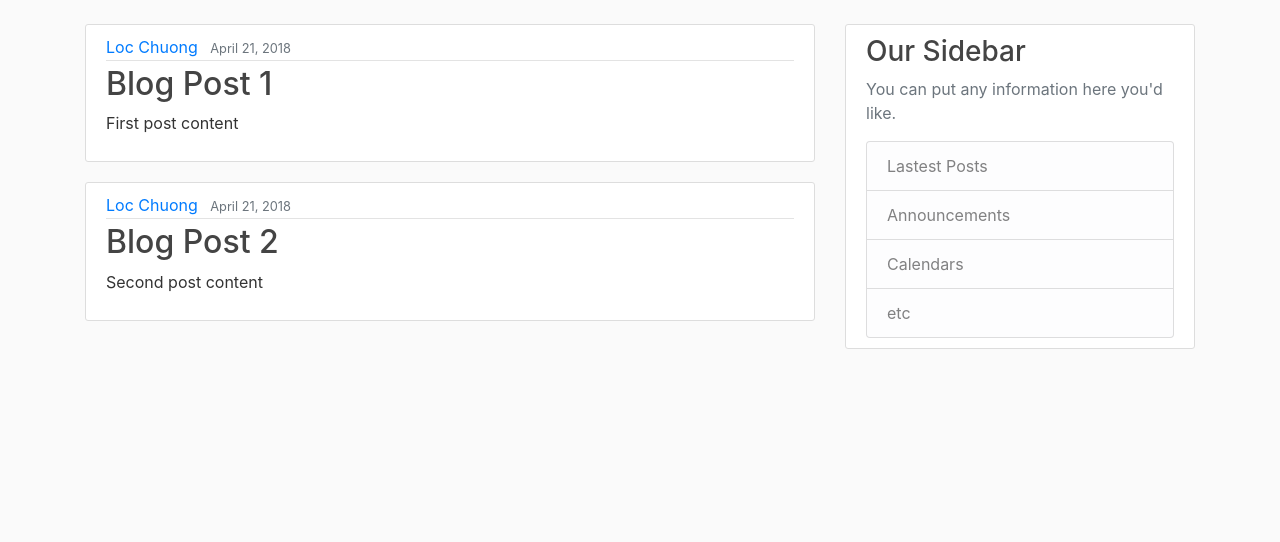
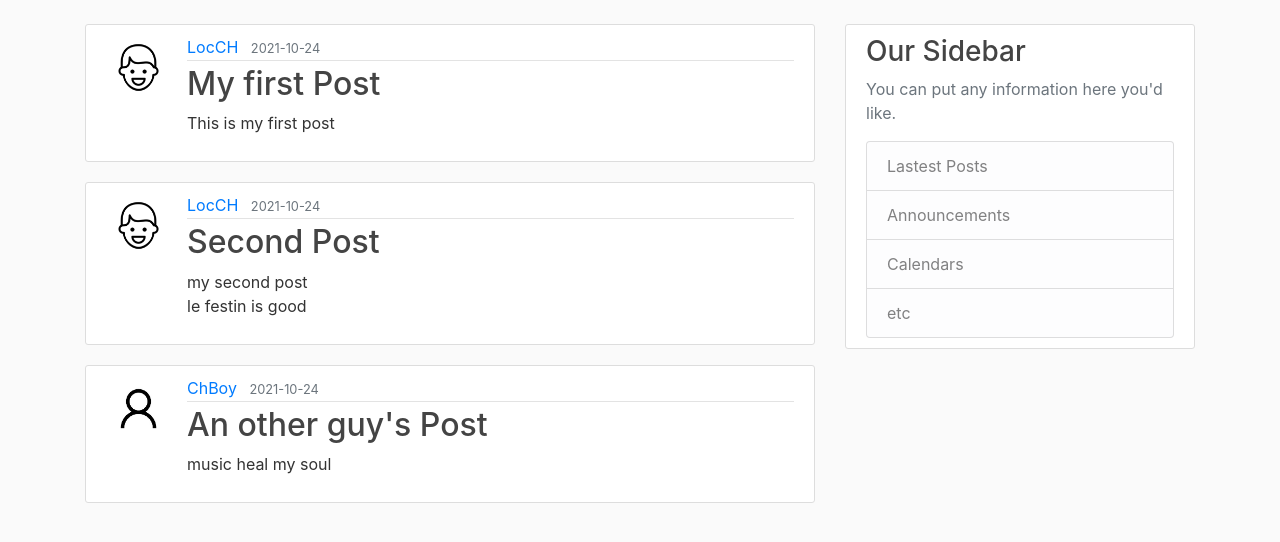
Before and after one commit to iteam1/flask_blog, a Flask app: page / in a window 1280 px wide. Shown: the part 56-598 px from the top of the page. Run offline with Flask 2, Linux system fonts and the light colour scheme; data comes from the database, SQL or seed files in the repository; both versions use the stored data as it was after the commit; some libraries are stand-ins or nearby versions.

Commit message:
CRUD post
LocChuong_CRUD Post

```diff
--- /dev/null
+++ b/flaskblog/docs/postsNew.yml
@@ -0,0 +1,6 @@
+New Post Page
+This specification is taken from a external YAML file
+---
+responses:
+  207:
+    description: Create, Update, Delete a Post
--- a/flaskblog/routes.py
+++ b/flaskblog/routes.py
@@ -1,27 +1,12 @@
-from flask import render_template,flash, redirect,url_for,request
+from flask import render_template,flash, redirect,url_for,request,abort
 from flaskblog import app,db,bcrypt
-from flaskblog.forms import RegistrationForm,LoginForm,UpdateAccountForm
+from flaskblog.forms import RegistrationForm,LoginForm,UpdateAccountForm,PostForm
 from flaskblog.models import User,Post
 from flasgger import Swagger,swag_from
 from flask_login import login_user,current_user,logout_user,login_required
 import secrets # for generate new name of the picture upload
 import os # for generate new name of the picture upload
 from PIL import Image # for generate new name of the picture upload
-
-posts = [
-    {
-        "author": 'Loc Chuong',
-        "title": 'Blog Post 1',
-        "content": 'First post content',
-        "date_posted": 'April 21, 2018'
-    },
-    {
-        "author": 'Loc Chuong',
-        "title": 'Blog Post 2',
-        "content": 'Second post content',
-        "date_posted": 'April 21, 2018'
-    }
-]
 
 #define a template Info Object
 template = {
@@ -44,6 +29,8 @@ swagger = Swagger(app,template = template)
 @app.route("/home")
 @swag_from('./docs/homePage.yml')
 def home():
+    #Get all post
+    posts = Post.query.all()
     return render_template('home.html', posts = posts),200
 
 @app.route("/about")
@@ -133,3 +120,61 @@ def account():
         form.email.data = current_user.email
     image_file = url_for('static',filename = 'profile_pics/' + current_user.image_file)
     return render_template('account.html',title = 'Account',image_file = image_file,form = form),206
+
+@app.route("/post/new", methods=['GET', 'POST'])
+@login_required
+@swag_from('./docs/postsNew.yml')
+def new_post():
+    form = PostForm()
+    if form.validate_on_submit():
+        # create a post object
+        post = Post(title = form.title.data, content = form.content.data, author = current_user)
+        # add new record into database table
+        db.session.add(post)
+        db.session.commit()
+        flash(f'Your post has been created','success')
+        return redirect(url_for('home'))
+    return render_template('create_post.html',title = 'New Post',form = form, legend = 'New Post'),207
+
+@app.route("/post/<int:post_id>")
+@swag_from("./docs/postID.yml")
+def post(post_id):
+    post = Post.query.get_or_404(post_id)
+    if post:
+        return render_template('post.html',title = post.title, post =post),208
+
+@app.route("/post/<int:post_id>/update",methods = ['GET','POST'])
+@login_required
+@swag_from('./docs/postUpdate.yml')
+def update_post(post_id):
+    # get the post
+    post = Post.query.get_or_404(post_id)
+    if post.author != current_user:
+        abort(403)
+    form = PostForm()
+    # if you press submit, update your post
+    if form.validate_on_submit():
+        post.title = form.title.data
+        post.content = form.content.data
+        db.session.commit()
+        flash(f'Your post have been update!','success')
+        return redirect(url_for('post',post_id=post.id)) # return to this post's page
+
+    elif request.method == 'GET':
+        # display content in the form
+        form.title.data = post.title # display title inside form's title
+        form.content.data = post.content # displat content inside form's content
+
+    return render_template('create_post.html',title = 'Update Post', form = form, legend = 'Update Post'),209
+
+@app.route("/post/<int:post_id>/delete",methods = ['POST'])
+@login_required
+@swag_from('./docs/postDelete.yml')
+def delete_post(post_id):
+    post = Post.query.get_or_404(post_id)
+    if post.author != current_user:
+        abort(403)
+    db.session.delete(post)
+    db.session.commit()
+    flash(f'Your post have been deleted!','success')
+    return redirect(url_for('home'))
--- a/flaskblog/templates/about.html
+++ b/flaskblog/templates/about.html
@@ -1,4 +1,4 @@
 {% extends 'layout.html'%}
 {% block content %}
-<h1>About Page</h1>
+    <h1>About Page</h1>
 {% endblock content%}
--- a/flaskblog/templates/home.html
+++ b/flaskblog/templates/home.html
@@ -2,12 +2,13 @@
 {% block content %}
 {% for post in posts %}
     <article class='media content-section'>
+        <img class = 'rounded-circle article-img' src = "{{url_for('static',filename='profile_pics/' + post.author.image_file)}}">
         <div class='media-body'>
             <div class='article-metadata'>
-                <a class='mr-2' href = "#">{{ post.author }}</a>
-                <small class='text-muted'>{{ post.date_posted }}</small>
+                <a class='mr-2' href = "#">{{ post.author.username }}</a>
+                <small class='text-muted'>{{ post.date_posted.strftime('%Y-%m-%d') }}</small>
             </div>
-            <h2> <a class='article-title' href='#'>{{ post.title }}</a></h2>
+            <h2> <a class='article-title' href='/post/{{ post.id }}'>{{ post.title }}</a></h2>
             <p class = 'article-content'>{{ post.content }}</p>
         </div>
     </article>
--- a/flaskblog/templates/layout.html
+++ b/flaskblog/templates/layout.html
@@ -35,6 +35,7 @@
                     <div class="navbar-nav">
                     <!--check user login-->
                     {% if current_user.is_authenticated %}
+                        <a class = "nav-item nav-link" href = "/post/new">New Post</a>
                         <a class = "nav-item nav-link" href = "/account">Account</a>
                         <a class = "nav-item nav-link" href = "/logout">Logout</a>
                     {% else%}
```
Also changed, not shown: flaskblog/docs/postDelete.yml (added, +16 -0 lines), flaskblog/docs/postID.yml (added, +14 -0 lines), flaskblog/docs/postUpdate.yml (added, +16 -0 lines), flaskblog/forms.py (+9 -3 lines), flaskblog/templates/create_post.html (added, +45 -0 lines), flaskblog/templates/includes/delete_modal.html (added, +19 -0 lines), flaskblog/templates/post.html (added, +23 -0 lines), flaskblog/site.db.
